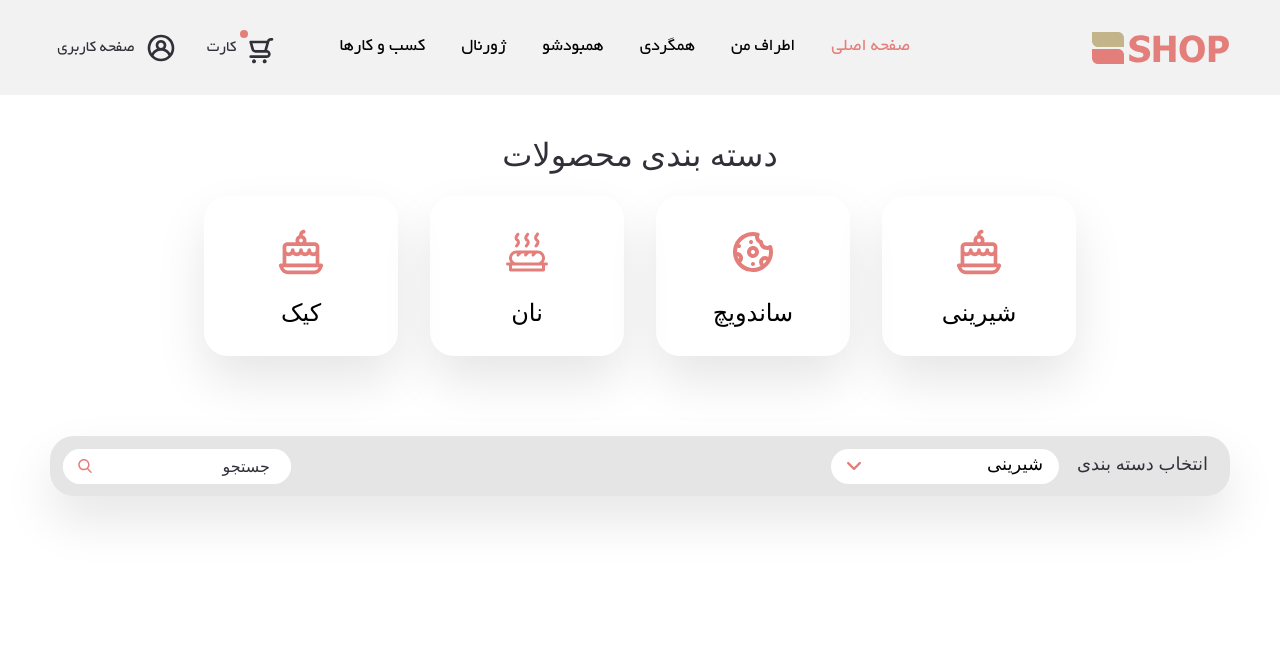
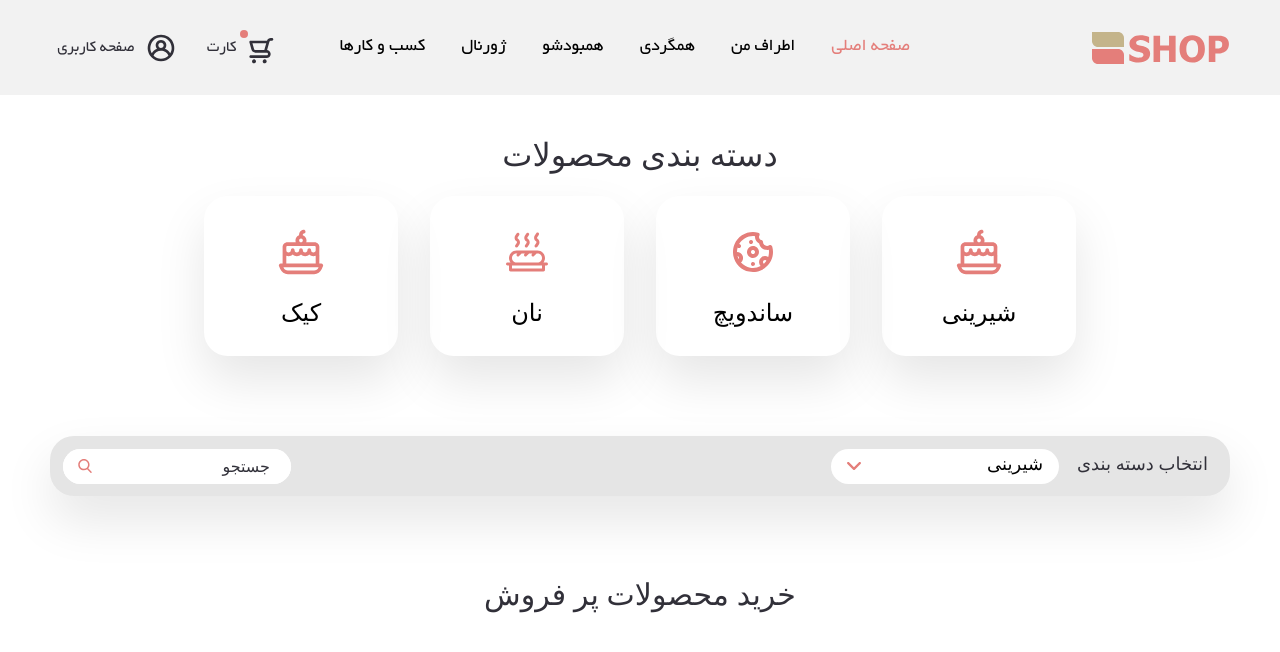
Before and after one commit to danyalbani240/Shop, a Nuxt app: page / in a window 1280 px wide. Shown: the top 652 px of the page. Built offline with nearby package versions, Linux system fonts and the light colour scheme.

Commit message:
added on page

```diff
--- a/pages/index.vue
+++ b/pages/index.vue
@@ -26,6 +26,7 @@
       </div>
     </div>
     <TheSelectCategory />
+    <TheBestSellProducts />
   </div>
 </template>
 
```
